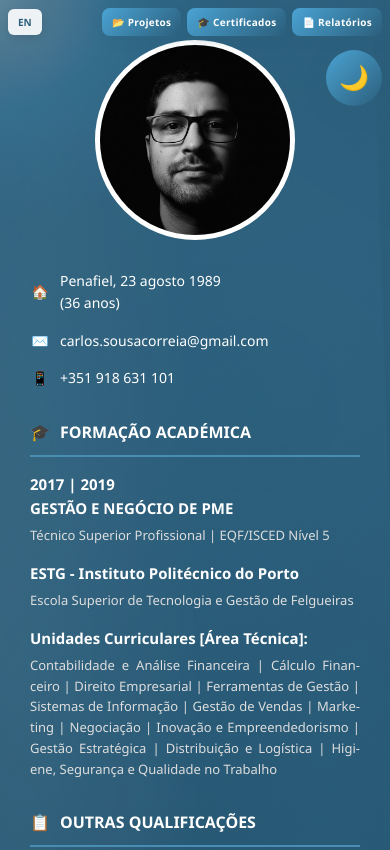
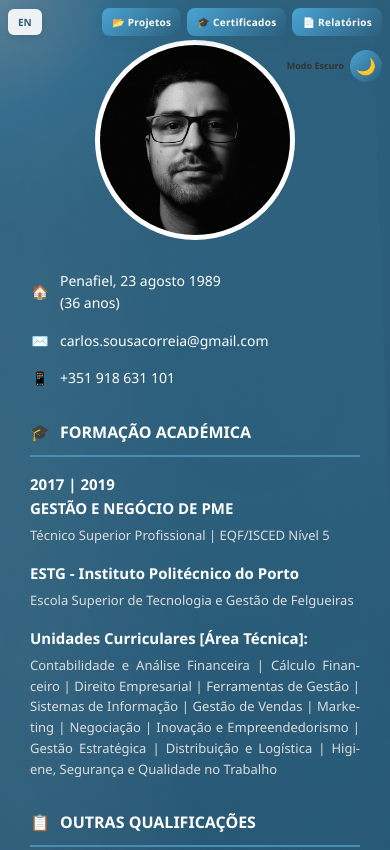
Before and after one commit to cpnf4560/cv_carloscorreia, a website: page cv-carlos-correia.html in a window 390 px wide. Shown: the top 850 px of the page. Drawn offline with Linux system fonts and the light colour scheme.

Commit message:
Redesign dark mode toggle: positioned below nav with label
 New Design:
- Position: Below 'Relatórios/Reports' button (top: 56px, right: 14px)
- Label: 'Modo Escuro' / 'Dark Mode' (changes to 'Modo Claro' / 'Light Mode')
- Button size: 40px circular with gradient background
- Enhanced visual effects with radial gradient overlay on hover
- Icon animation: rotate(20deg) + scale(1.1) on hover

 Visual Improvements:
- Smaller, more elegant button (40px vs 56px)
- Label with primary text color and smooth transition
- Radial glow effect appears on hover
- Smoother cubic-bezier animation (elastic bounce)
- Better integrated with navigation buttons design

 Responsive:
- Mobile: 32px button, 9px label font
- Desktop: 40px button, 11px label font
- Maintains spacing and alignment

 Bilingual:
- PT: 'Modo Escuro'  'Modo Claro'
- EN: 'Dark Mode'  'Light Mode'
- Label updates automatically with theme change

```diff
--- a/cv-carlos-correia.html
+++ b/cv-carlos-correia.html
@@ -505,53 +505,81 @@
             --sidebar-gradient-end: #0d1f2d;
         }        /* Smooth transitions for theme change */
         body, .container, .section, .sidebar, .main-content {
-            transition: background-color 0.3s ease, color 0.3s ease;        }        /* Dark Mode Toggle Button - Fixed at bottom right */
+            transition: background-color 0.3s ease, color 0.3s ease;        }        /* Dark Mode Toggle Button - Below Reports button with label */
+        .theme-toggle-wrapper {
+            position: absolute;
+            top: 56px;
+            right: 14px;
+            z-index: 50;
+            display: flex;
+            align-items: center;
+            gap: 8px;
+        }
+
+        .theme-toggle-label {
+            font-size: 11px;
+            font-weight: 600;
+            color: var(--text-primary);
+            white-space: nowrap;
+            transition: color 0.3s ease;
+        }
+
         .theme-toggle {
-            position: fixed;
-            bottom: 24px;
-            right: 24px;
-            z-index: 100;
             background: linear-gradient(135deg, var(--accent2), var(--accent));
             border: none;
             border-radius: 50%;
-            width: 56px;
-            height: 56px;
+            width: 40px;
+            height: 40px;
             cursor: pointer;
-            box-shadow: 0 6px 20px rgba(44, 95, 124, 0.35);
+            box-shadow: 0 4px 12px rgba(44, 95, 124, 0.3);
             transition: all 0.3s ease;
             display: flex;
             align-items: center;
             justify-content: center;
-            font-size: 24px;
+            font-size: 20px;
+            position: relative;
+            overflow: hidden;
+        }
+
+        .theme-toggle::before {
+            content: '';
+            position: absolute;
+            inset: 0;
+            background: radial-gradient(circle at center, rgba(255,255,255,0.3) 0%, transparent 70%);
+            opacity: 0;
+            transition: opacity 0.3s ease;
+        }
+
+        .theme-toggle:hover::before {
+            opacity: 1;
         }
 
         .theme-toggle:hover {
-            transform: translateY(-4px) scale(1.05);
-            box-shadow: 0 10px 30px rgba(44, 95, 124, 0.45);
+            transform: translateY(-2px) scale(1.08);
+            box-shadow: 0 6px 20px rgba(44, 95, 124, 0.45);
         }
 
         .theme-toggle:active {
-            transform: translateY(-2px) scale(1.02);
+            transform: translateY(0) scale(1.02);
         }
 
         /* Dark mode styles */
         [data-theme="dark"] .theme-toggle {
-            background: linear-gradient(135deg, #4aa3d3, #64b5e0);
-            box-shadow: 0 6px 20px rgba(74, 163, 211, 0.35);
+            background: linear-gradient(135deg, #64b5e0, #4aa3d3);
+            box-shadow: 0 4px 12px rgba(74, 163, 211, 0.35);
         }
 
         [data-theme="dark"] .theme-toggle:hover {
-            box-shadow: 0 10px 30px rgba(74, 163, 211, 0.45);
+            box-shadow: 0 6px 20px rgba(74, 163, 211, 0.5);
         }
 
         .theme-icon {
-            transition: transform 0.3s ease, opacity 0.3s ease;
+            transition: transform 0.4s cubic-bezier(0.68, -0.55, 0.265, 1.55);
+            display: inline-block;
         }
 
-        .theme-icon.hidden {
-            transform: rotate(180deg) scale(0);
-            opacity: 0;
-            position: absolute;
+        .theme-toggle:hover .theme-icon {
+            transform: rotate(20deg) scale(1.1);
         }
 
         /* Fade-in animations */
@@ -616,17 +644,19 @@
         }
 
         .contact-item:nth-child(1) { animation-delay: 0.3s; }
-        .contact-item:nth-child(2) { animation-delay: 0.4s; }
-        .contact-item:nth-child(3) { animation-delay: 0.5s; }        @media (max-width: 768px) {
-            .theme-toggle {
+        .contact-item:nth-child(2) { animation-delay: 0.4s; }        .contact-item:nth-child(3) { animation-delay: 0.5s; }        @media (max-width: 768px) {
+            .theme-toggle-wrapper {
                 top: 50px;
                 right: 8px;
-                padding: 5px;
+                gap: 6px;
             }
-            .theme-option {
-                width: 24px;
-                height: 24px;
-                font-size: 12px;
+            .theme-toggle-label {
+                font-size: 9px;
+            }
+            .theme-toggle {
+                width: 32px;
+                height: 32px;
+                font-size: 16px;
             }
         }
 
@@ -760,12 +790,14 @@
             if (typeof trackEvent !== 'undefined') {
                 trackEvent('theme_change', { theme: theme });
             }
-        }
-
-        function updateThemeIcon(theme) {
+        }        function updateThemeIcon(theme) {
             const icon = document.querySelector('.theme-icon');
+            const label = document.querySelector('.theme-toggle-label');
             if (icon) {
                 icon.textContent = theme === 'dark' ? '☀️' : '🌙';
+            }
+            if (label) {
+                label.textContent = theme === 'dark' ? 'Modo Claro' : 'Modo Escuro';
             }
         }
 
@@ -799,11 +831,7 @@
         });
     </script>
 </head>
-<body>    <!-- Dark Mode Toggle -->
-    <button class="theme-toggle" onclick="toggleTheme()" aria-label="Toggle dark mode" title="Toggle dark mode">
-        <span class="theme-icon">🌙</span>
-    </button>
-
+<body>
     <div class="container">
         <div class="header">        <!-- Language Toggle -->
         <div class="lang-toggle">
@@ -813,7 +841,15 @@
                 <a href="projetos_programacao.html" class="top-nav-btn">📂 Projetos</a>
                 <a href="certificados_diplomas.html" class="top-nav-btn">🎓 Certificados</a>
                 <a href="projetos_relatorios_academicos.html" class="top-nav-btn">📄 Relatórios</a>
-            </div>            <!-- Sidebar -->
+            </div>
+
+            <!-- Dark Mode Toggle -->
+            <div class="theme-toggle-wrapper">
+                <span class="theme-toggle-label">Modo Escuro</span>
+                <button class="theme-toggle" onclick="toggleTheme()" aria-label="Alternar modo escuro" title="Alternar modo escuro">
+                    <span class="theme-icon">🌙</span>
+                </button>
+            </div><!-- Sidebar -->
             <div class="sidebar">
                 <div class="sidebar-waves"></div>
                 <img src="BW.png?v=2" alt="Carlos Correia" class="profile-img" onerror="this.src='Imagens/img100.jpg'">
```
Also changed, not shown: cv-carlos-correia-en.html (+73 -38 lines).
